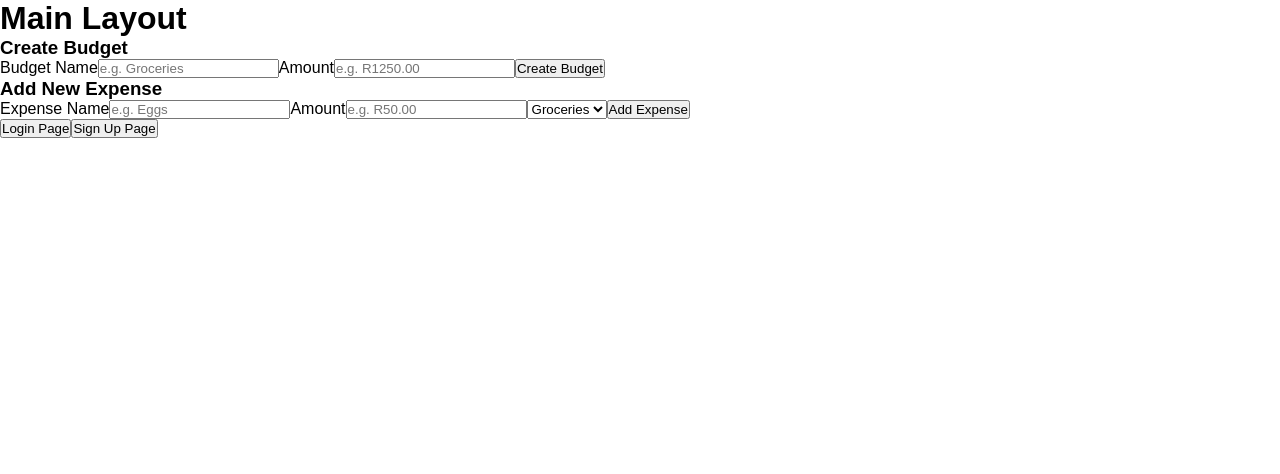
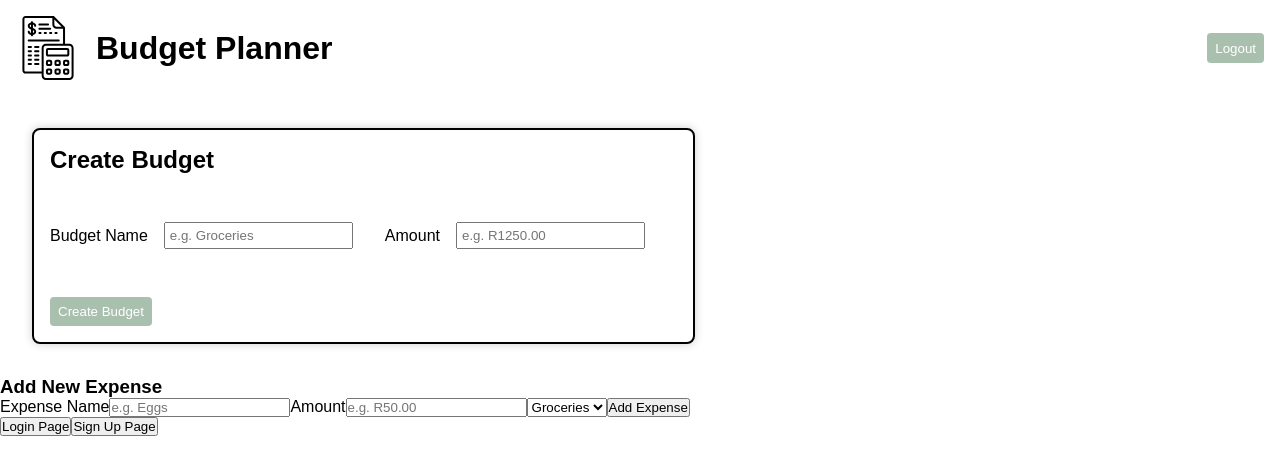
Before and after one commit to BbdBudgetPlanner/frontend, a React (Vite) app: page / in a window 1280 px wide. Shown: the top 474 px of the page. Built offline with nearby package versions, Linux system fonts and the light colour scheme.

Commit message:
Updated Create Budget UI, Added Header

```diff
--- a/src/components/CreateBudgetForm/CreateBudgetForm.css
+++ b/src/components/CreateBudgetForm/CreateBudgetForm.css
@@ -0,0 +1,71 @@
+.budget-container {
+    display: flex;
+    flex-direction: column;
+    align-items: start;
+    justify-content: center;
+    border: #000 solid 0.15rem;
+    border-radius: 0.5rem;
+    padding: 1rem;
+    margin: 2rem;
+    height: auto;
+    width: auto;
+    max-width: fit-content;
+    max-height: fit-content;
+    box-shadow: 0px 0px 10px rgba(0, 0, 0, 0.2);
+}
+
+.budget-header {
+    font-size: 1.5rem;
+    margin-bottom: 2rem;
+}
+
+.budget-form {
+    display: flex;
+    flex-direction: column;
+}
+
+.budget-inputs-container {
+    display: flex;
+    flex-direction: row;
+    margin-bottom: 2rem;
+    flex-wrap: wrap;
+}
+
+.budget-input-container {
+    display: flex;
+    flex-direction: row;
+    align-items: center;
+    margin-top: 1rem;
+    margin-bottom: 1rem;
+}
+
+.budget-button-container {
+    display: flex;
+    flex-direction: start;
+}
+
+.budget-label {
+    margin-right: 1rem;
+}
+
+.budget-input {
+    margin-right: 2rem;
+    padding: 0.25rem;
+}
+
+.budget-input:focus {
+    outline: black solid 0.1rem;
+}
+
+.budget-button {
+    padding: 0.45rem 0.5rem;
+    color: #FFF;
+    background: #AAC0AF;
+    border: none;
+    border-radius: 0.25rem;
+}
+
+.budget-button:hover {
+    background: #839791;
+    cursor: pointer;
+}
--- a/src/components/CreateBudgetForm/CreateBudgetForm.jsx
+++ b/src/components/CreateBudgetForm/CreateBudgetForm.jsx
@@ -1,22 +1,31 @@
+import "./CreateBudgetForm.css";
+
 const CreateBudgetForm = () => {
     return (
-        <div>
-            <h3>Create Budget</h3>
-            <label>Budget Name</label>
+        <div className="budget-container">
+            <h2 className="budget-header">Create Budget</h2>
+            <div className="budget-form">
+                <div className="budget-inputs-container">
+                    <div className="budget-input-container">
+                        <label className="budget-label">Budget Name</label>
+                        <input className="budget-input" type="text" placeholder="e.g. Groceries" required />
+                    </div>
+                    <div className="budget-input-container">
+                        <label className="budget-label">Amount</label>
                         <input
-                type="text"
-                placeholder="e.g. Groceries"
-                required
-            />
-            <label>Amount</label>
-            <input
+                            className="budget-input"
                             type="number"
                             step="0.01"
                             placeholder="e.g. R1250.00"
                             required
                             inputMode="decimal"
                         />
-            <button>Create Budget</button>
+                    </div>
+                </div>
+                <div className="budget-button-container">
+                    <button className="budget-button">Create Budget</button>
+                </div>
+            </div>
         </div>
     );
 };
--- /dev/null
+++ b/src/components/Header/Header.css
@@ -0,0 +1,38 @@
+.header {
+    display: flex;
+    flex-direction: row;
+    align-items: center;
+    justify-content: space-between;
+    padding: 1rem;
+}
+
+.logo-container {
+    display: flex;
+    flex-direction: row;
+    align-items: center;
+}
+
+.logo-image {
+    width: 4rem;
+    height: auto;
+    margin-right: 1rem;
+}
+
+.logo-text {
+    font-size: 2rem;
+    font-weight: bold;
+    margin: 0;
+}
+
+.logout-button {
+    padding: 0.45rem 0.5rem;
+    color: #FFF;
+    background: #AAC0AF;
+    border: none;
+    border-radius: 0.25rem;
+}
+
+.logout-button:hover {
+    cursor: pointer;
+    background: #839791;
+}
--- /dev/null
+++ b/src/components/Header/Header.jsx
@@ -0,0 +1,17 @@
+import logo from "../../assets/budget-logo.svg";
+
+import "./Header.css"
+
+const Header = () => {
+    return (
+        <header className="header">
+            <div className="logo-container">
+                <img src={logo} alt="Logo" className="logo-image" />
+                <h1 className="logo-text">Budget Planner</h1>
+            </div>
+            <button className="logout-button">Logout</button>
+        </header>
+    )
+}
+
+export default Header;
--- a/src/components/SignUpForm/SignUpForm.jsx
+++ b/src/components/SignUpForm/SignUpForm.jsx
@@ -32,10 +32,10 @@ const SignUpForm = () => {
                 />
                 <input
                     className="signup-input"
-                    type="password"
+                    type="text"
                     placeholder="Confirm Password"
-                    value={password}
-                    onChange={(e) => console.log("Do check")}
+                    value={confirmPassword}
+                    onChange={(e) => setConfirmPassword(e.target.value)}
                     required
                 />
                 <button className="signup-button" type="submit">Sign Up</button>
--- a/src/layouts/Main/Main.jsx
+++ b/src/layouts/Main/Main.jsx
@@ -1,4 +1,6 @@
 import {Outlet, useLoaderData} from "react-router-dom";
+
+import Header from "../../components/Header/Header.jsx"
 
 export const mainLoader = () => {
     console.log("Home page loaded!");
@@ -8,7 +10,7 @@ export const mainLoader = () => {
 const Main = () => {
     return (
         <div>
-            <h1>Main Layout</h1>
+            <Header />
             <main>
                 <Outlet />
             </main>
```
Also changed, not shown: src/assets/budget-logo.svg (added). Lines whose indentation alone changed are shown as unchanged.
